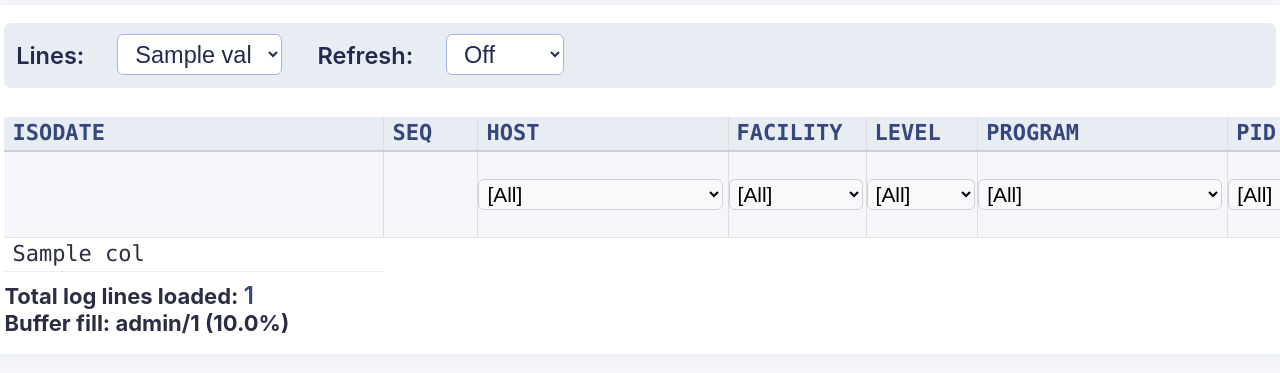
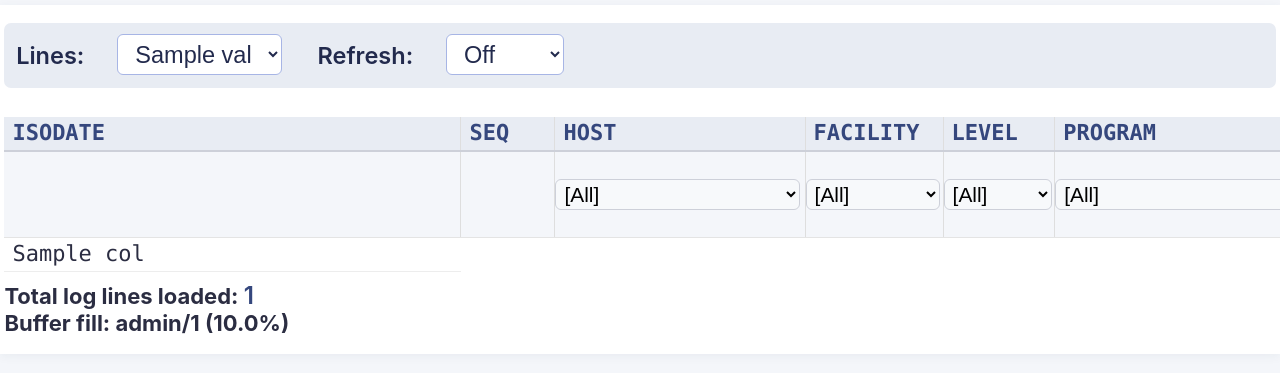
Before and after one commit to ptempier/syslog-web-viewer, a Flask app: template logserver/templates/logtable.html in a window 1280 px wide. Shown: the part 89-462 px from the top of the page. Run offline with Flask 3, Linux system fonts and the light colour scheme; the template is opened without the code that fills it: most values are stand-ins (such as "Sample title", 1, 10 or a date in 2020).

Commit message:
Adjust column widths: ISODATE to 20em and PROGRAM to 18em for better content display

```diff
--- a/logserver/static/logtable.css
+++ b/logserver/static/logtable.css
@@ -154,12 +154,12 @@ th {
   text-overflow: ellipsis;
 }
 /* Precise column widths for log fields, and MSGONLY takes rest */
-th:nth-child(1), td:nth-child(1) { width: 16.5em; min-width: 16.5em; max-width: 16.5em; }   /* ISODATE: 26 chars */
+th:nth-child(1), td:nth-child(1) { width: 20em; min-width: 20em; max-width: 20em; }   /* ISODATE: 2025-06-09T17:58:40+02:00 */
 th:nth-child(2), td:nth-child(2) { width: 3.5em; min-width: 3.5em; max-width: 3.5em; }      /* SEQ */
 th:nth-child(3), td:nth-child(3) { width: 10.6em; min-width: 10.6em; max-width: 10.6em; }   /* HOST: 16 chars */
 th:nth-child(4), td:nth-child(4) { width: 5.5em; min-width: 5.5em; max-width: 5.5em; }      /* FACILITY */
 th:nth-child(5), td:nth-child(5) { width: 4.3em; min-width: 4.3em; max-width: 4.3em; }      /* LEVEL: 8 chars */
-th:nth-child(6), td:nth-child(6) { width: 10.6em; min-width: 10.6em; max-width: 10.6em; }   /* PROGRAM: 16 chars */
+th:nth-child(6), td:nth-child(6) { width: 18em; min-width: 18em; max-width: 18em; }   /* PROGRAM: ventilateur-salon-7946 */
 th:nth-child(7), td:nth-child(7) { width: 3.2em; min-width: 3.2em; max-width: 3.2em; }      /* PID */
 th:nth-child(8), td:nth-child(8) { width: auto; min-width: 60px; max-width: 9999px; white-space: pre-line; }
 /* Filters row */
```
Also changed, not shown: logserver/templates/logtable_live.html (+4 -4 lines).
